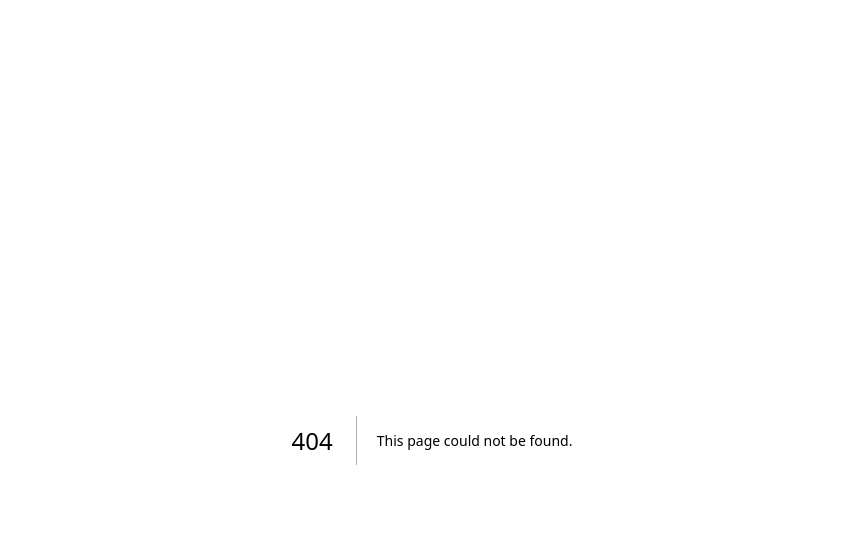
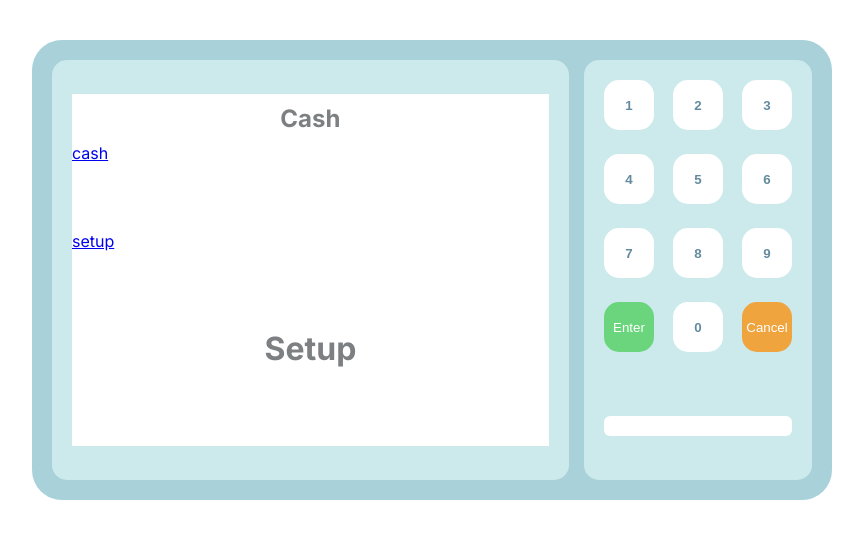
Before and after one commit to Vasya1988/atm, a Next.js app: page /atm/setup in a window 1280 px wide. Before the commit this address had no page. Shown: the top 538 px of the page, without its empty margins (208-1071 px from the left). Built offline with nearby package versions, Linux system fonts and the light colour scheme.

Commit message:
upd next layout

```diff
--- /dev/null
+++ b/app/atm/layout.js
@@ -0,0 +1,33 @@
+import classes from './Atm.module.sass'
+import Title from '@/components/title/Title'
+import Link from 'next/link'
+
+const AtmLayout = ({children}) => {
+    return (
+        <div className={classes.Atm} >
+            <div className={classes.atmScreen}>
+                <Title tag='h2' text='Cash' />
+                <Link href={'/atm/main'}>cash</Link>
+                <Link href={'/atm/setup'}>setup</Link>
+                <main>{children}</main>
+            </div>
+            <div className={classes.digits}>
+                <button className={classes.digit} data-digit='1' >1</button>
+                <button className={classes.digit} data-digit='2' >2</button>
+                <button className={classes.digit} data-digit='3' >3</button>
+                <button className={classes.digit} data-digit='4' >4</button>
+                <button className={classes.digit} data-digit='5' >5</button>
+                <button className={classes.digit} data-digit='6' >6</button>
+                <button className={classes.digit} data-digit='7' >7</button>
+                <button className={classes.digit} data-digit='8' >8</button>
+                <button className={classes.digit} data-digit='9' >9</button>
+                <button className={classes.digit} data-enter='enter' style={{backgroundColor: 'var(--greenButton)', color: '#fff', fontWeight: 'normal'}}>Enter</button>
+                <button className={classes.digit} data-digit='0' >0</button>
+                <button style={{backgroundColor: '#efa43d', color: '#fff', fontWeight: 'normal'}} className={classes.digit} data-cancel='cancel' >Cancel</button>
+                <div className={classes.moneyOut} ></div>
+            </div>
+        </div>
+    )
+}
+
+export default AtmLayout
--- a/app/atm/page.js
+++ b/app/atm/page.js
@@ -7,29 +7,7 @@ import Link from 'next/link'
 const AtmLayout = ( {children}) => {
 
     return (
-        <div className={classes.Atm} >
-            <div className={classes.atmScreen}>
-                <Title tag='h2' text='Cash' />
-                <Link href={'/atm/main'}>cash</Link>
-                <Link href={'/atm/setup'}>setup</Link>
-                {children}
-            </div>
-            <div className={classes.digits}>
-                <button className={classes.digit} data-digit='1' >1</button>
-                <button className={classes.digit} data-digit='2' >2</button>
-                <button className={classes.digit} data-digit='3' >3</button>
-                <button className={classes.digit} data-digit='4' >4</button>
-                <button className={classes.digit} data-digit='5' >5</button>
-                <button className={classes.digit} data-digit='6' >6</button>
-                <button className={classes.digit} data-digit='7' >7</button>
-                <button className={classes.digit} data-digit='8' >8</button>
-                <button className={classes.digit} data-digit='9' >9</button>
-                <button className={classes.digit} data-enter='enter' style={{backgroundColor: 'var(--greenButton)', color: '#fff', fontWeight: 'normal'}}>Enter</button>
-                <button className={classes.digit} data-digit='0' >0</button>
-                <button style={{backgroundColor: '#efa43d', color: '#fff', fontWeight: 'normal'}} className={classes.digit} data-cancel='cancel' >Cancel</button>
-                <div className={classes.moneyOut} ></div>
-            </div>
-        </div>
+        <main>{children}</main>
     )
 }
 
--- /dev/null
+++ b/app/atm/setup/page.js
@@ -0,0 +1,8 @@
+import Title from "@/components/title/Title"
+
+const Setup = () => {
+    return (
+        <Title text='Setup' />
+    )
+}
+export default Setup
--- a/app/page.js
+++ b/app/page.js
@@ -1,7 +1,7 @@
 import styles from './page.module.sass'
 import Atm from './atm/page'
 
-export default function Home() {
+export default function Home({children}) {
 
   const elemenstOnPage = {
     dataCash: 'data-cash'
@@ -13,7 +13,7 @@ export default function Home() {
 
   return (
     <>
-      <Atm />
+      <Atm/>
     </>
   )
 }
```
Also changed, not shown: app/atm/screens/page.js (deleted), app/atm/screens/screen.js (deleted), app/atm/setup/SettingsScreen.js (deleted).
